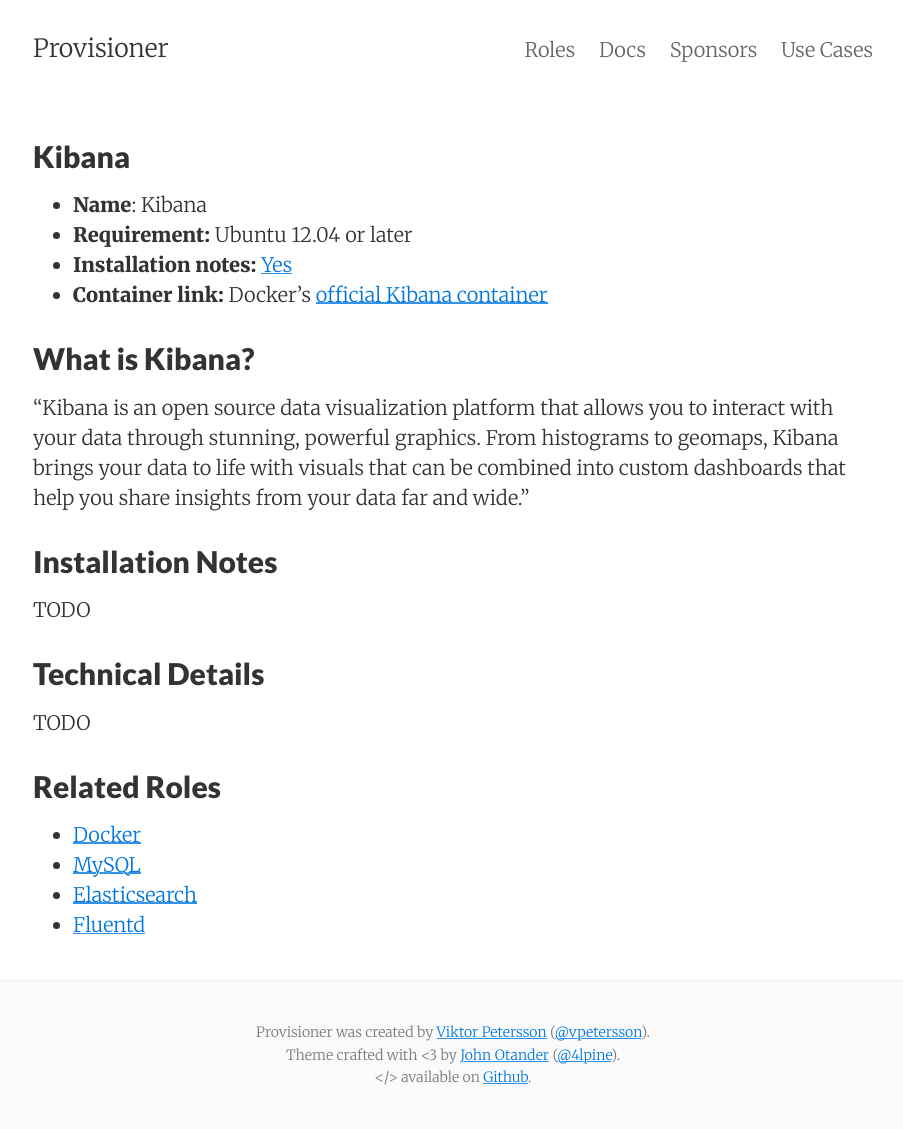
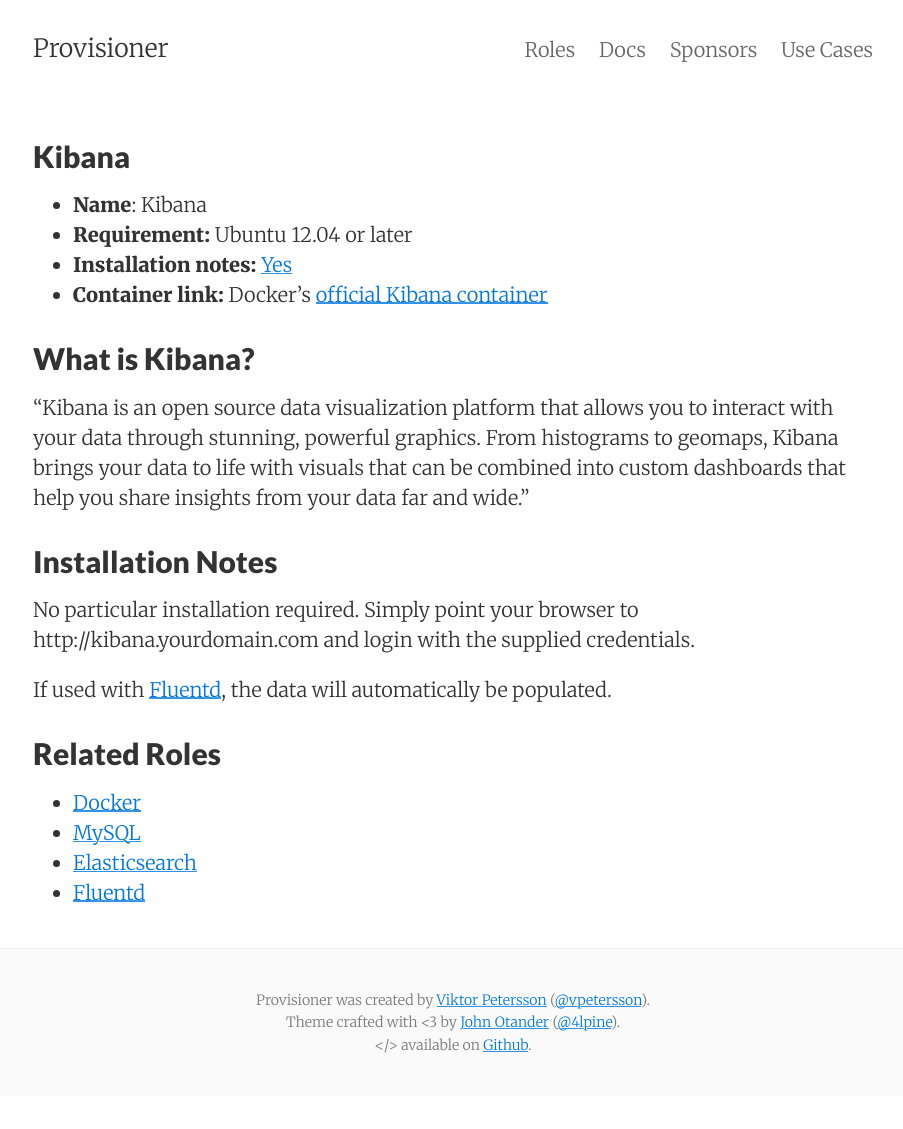
Before and after one commit to murisfurder/provisioner, a Jekyll site: the page built from docs/docs/roles/kibana.md, in a window 1280 px wide. Shown: the whole page, without its empty margins (187-1090 px from the left). Built offline with Jekyll 4.4.1, drawn with Linux system fonts in a browser that asks for light colours; after the commit the page ends 1096 px from its top, so only the background shows below that.

Commit message:
Adds more documention.

```diff
--- a/docs/docs/roles/kibana.md
+++ b/docs/docs/roles/kibana.md
@@ -15,10 +15,9 @@
 "Kibana is an open source data visualization platform that allows you to interact with your data through stunning, powerful graphics. From histograms to geomaps, Kibana brings your data to life with visuals that can be combined into custom dashboards that help you share insights from your data far and wide."
 
 ## Installation Notes
-TODO
+No particular installation required. Simply point your browser to http://kibana.yourdomain.com and login with the supplied credentials.
 
-## Technical Details
-TODO
+If used with [Fluentd](/docs/roles/fluentd), the data will automatically be populated.
 
 ## Related Roles
 
```
Also changed, not shown: docs/docs/roles/elasticsearch.md (+3 -1 lines), docs/docs/roles/fluentd.md (+1 -0 lines), docs/docs/roles/logging_appliance.md (added, +32 -0 lines), 1 other file.
